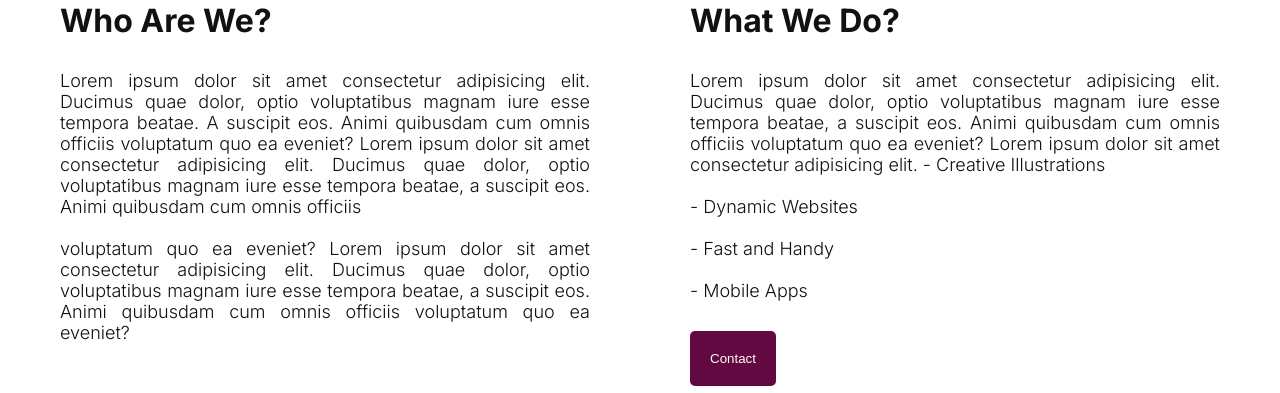
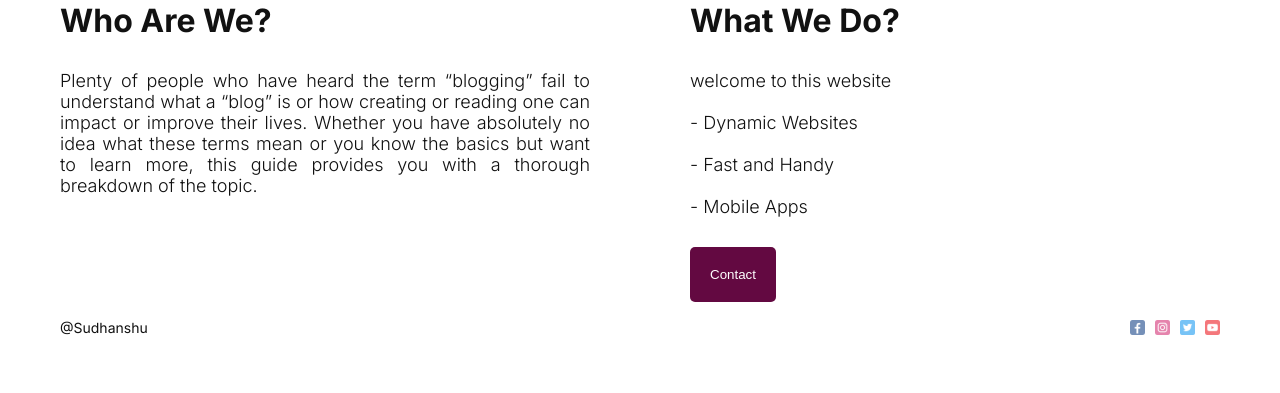
Before and after one commit to sudhanshu418/BlogWebsite, a Next.js app: page /about in a window 1280 px wide. Shown: the part 449-842 px from the top of the page. After the commit the page ends 801 px from the top, so only its background shows below. Built offline with nearby package versions, Linux system fonts and the light colour scheme; no server answers.

Commit message:
Update page.jsx

```diff
--- a/src/app/about/page.jsx
+++ b/src/app/about/page.jsx
@@ -24,28 +24,16 @@ const About = () => {
         <div className={styles.item}>
           <h1 className={styles.title}>Who Are We?</h1>
           <p className={styles.desc}>
-            Lorem ipsum dolor sit amet consectetur adipisicing elit. Ducimus
-            quae dolor, optio voluptatibus magnam iure esse tempora beatae. A
-            suscipit eos. Animi quibusdam cum omnis officiis voluptatum quo ea
-            eveniet? Lorem ipsum dolor sit amet consectetur adipisicing elit.
-            Ducimus quae dolor, optio voluptatibus magnam iure esse tempora
-            beatae, a suscipit eos. Animi quibusdam cum omnis officiis
-            <br />
-            <br />
-            voluptatum quo ea eveniet? Lorem ipsum dolor sit amet consectetur
-            adipisicing elit. Ducimus quae dolor, optio voluptatibus magnam iure
-            esse tempora beatae, a suscipit eos. Animi quibusdam cum omnis
-            officiis voluptatum quo ea eveniet?
+           Plenty of people who have heard the term “blogging” fail to understand what a “blog” is or
+            how creating or reading one can impact or improve their lives.
+            Whether you have absolutely no idea what these terms mean or you know the basics but want to learn more,
+            this guide provides you with a thorough breakdown of the topic.
           </p>
         </div>
         <div className={styles.item}>
           <h1 className={styles.title}>What We Do?</h1>
           <p className={styles.desc}>
-            Lorem ipsum dolor sit amet consectetur adipisicing elit. Ducimus
-            quae dolor, optio voluptatibus magnam iure esse tempora beatae, a
-            suscipit eos. Animi quibusdam cum omnis officiis voluptatum quo ea
-            eveniet? Lorem ipsum dolor sit amet consectetur adipisicing elit. -
-            Creative Illustrations
+            welcome to this website
             <br />
             <br /> - Dynamic Websites
             <br />
```
